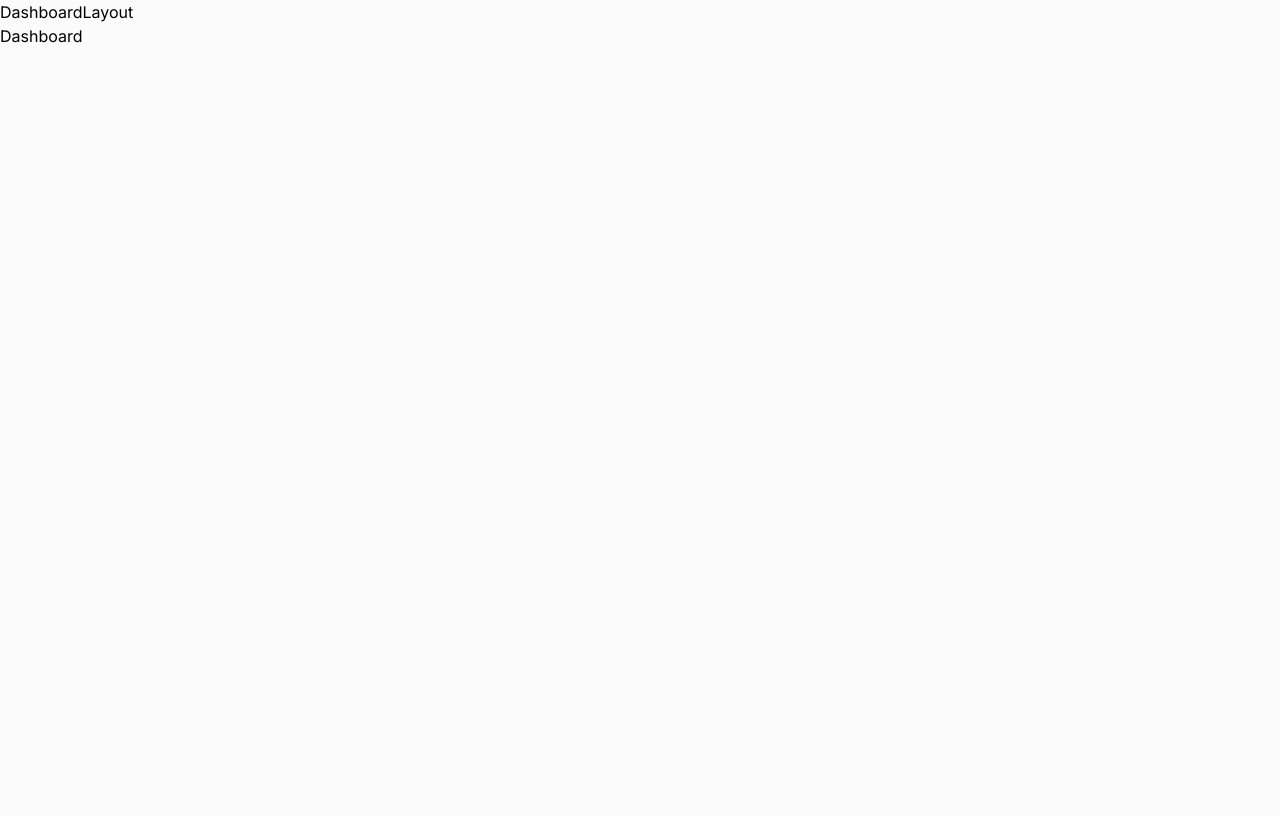
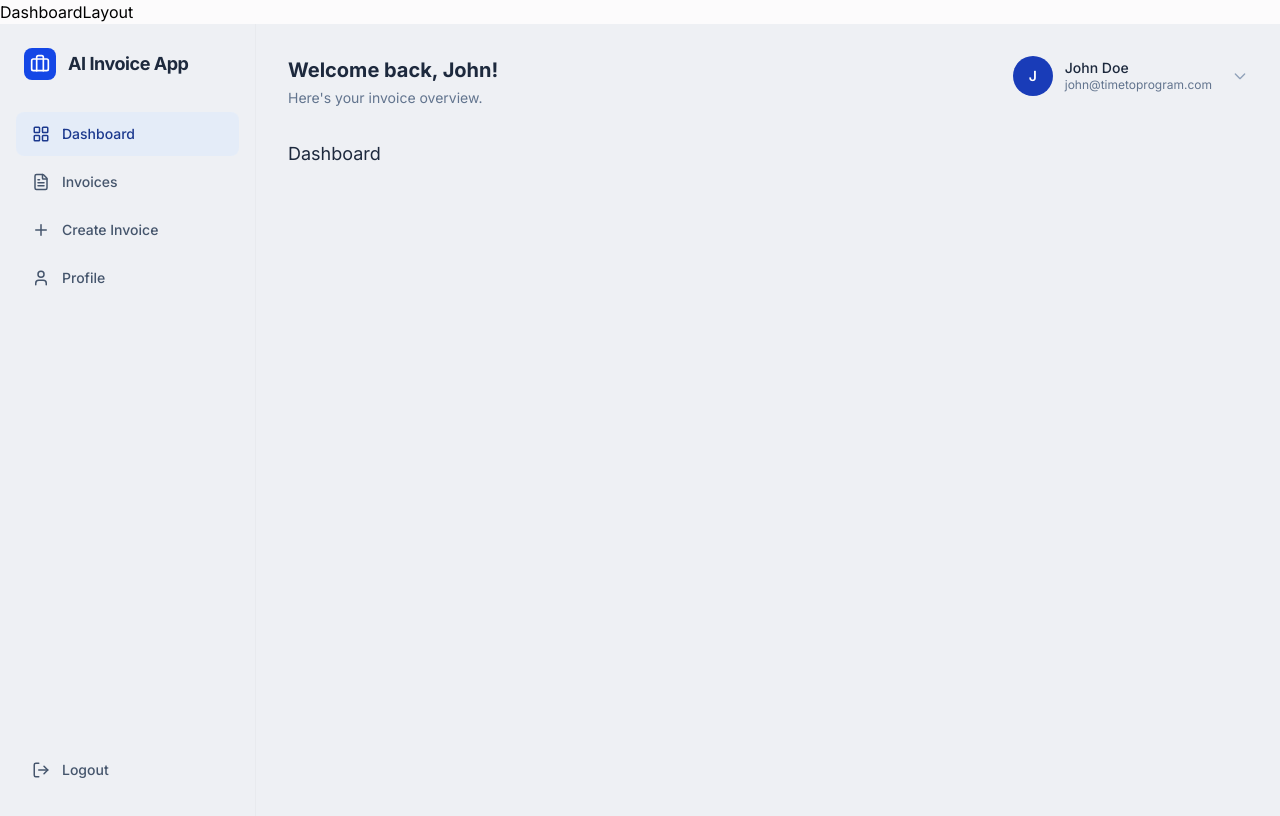
Before and after one commit to Vaibhav9T/AI_Powered_Invoice_Generator, a React (Vite) app in the folder frontend/invoice-generator/: page /dashboard in a window 1280 px wide. Shown: the top 816 px of the page. Built offline with nearby package versions, Linux system fonts and the light colour scheme.

Commit message:
feat : Added Dashboard

```diff
--- a/frontend/invoice-generator/src/App.jsx
+++ b/frontend/invoice-generator/src/App.jsx
@@ -8,7 +8,7 @@ import { Toaster } from 'react-hot-toast';
 import LandingPage from './pages/LandingPage/LandingPage';
 import Signup from './pages/auth/Signup';
 import Login from './pages/auth/Login';
-import Dashboard from './pages/Dashboard/Dashboard';
+import Dashboard from './pages/Dashboard/Dashboard.jsx';
 import ProfilePage from './pages/Profile/ProfilePage';
 import AllInvoices from './pages/Invoices/AllInvoices';
 import CreateInvoice from './pages/Invoices/CreateInvoice';
--- a/frontend/invoice-generator/src/components/landing/Header.jsx
+++ b/frontend/invoice-generator/src/components/landing/Header.jsx
@@ -2,14 +2,17 @@ import { useState, useEffect, use } from "react";
 import { Link } from "react-router-dom";
 import {FileText, Menu, X} from 'lucide-react';
 import ProfileDropdown from "../layout/ProfileDropdown";
+import { useAuth } from "../../context/AuthContext";
 
 const Header = () => {
 const [isScrolled, setIsScrolled] = useState(false);
 const [isMenuOpen, setIsMenuOpen] = useState(false);
 const isAunthenticated = false; // Replace with actual authentication logic
-const user= {name:"Vaibhav", email:"vaibhavtembukadea09@gmail,com"}
-const logout=()=>{}
+// const user= {name:"Vaibhav", email:"vaibhavtembukadea09@gmail,com"}
+// const logout=()=>{}
 const [profileDropdownOpen, setProfileDropdownOpen] = useState(false);
+
+const { isAuthenticated, user, logout } = useAuth();
 
 useEffect(() => {
     const handleScroll = () => {
--- a/frontend/invoice-generator/src/components/landing/Hero.jsx
+++ b/frontend/invoice-generator/src/components/landing/Hero.jsx
@@ -1,8 +1,11 @@
 import react from 'react';
 import { Link } from 'react-router-dom';
+import { useAuth } from '../../context/AuthContext';
+
+const Hero = () => {
+  const { isAuthenticated } = useAuth();
 
 
-const Hero = () => {
   return (
     <div className="bg-white">
       {/* Hero Section */}
--- a/frontend/invoice-generator/src/pages/Dashboard/Dashboard.jsx
+++ b/frontend/invoice-generator/src/pages/Dashboard/Dashboard.jsx
@@ -1,9 +1,127 @@
 import React from 'react';
+import { Link, useLocation, useNavigate } from 'react-router-dom';
+import {
+  LayoutGrid,
+  FileText,
+  Plus,
+  User,
+  LogOut,
+  Briefcase
+} from 'lucide-react';
+import { useAuth } from '../../context/AuthContext';
 
-const Dashboard = () => {
+const Dashboard = ({ children }) => {
+  const location = useLocation();
+  const navigate = useNavigate();
+  const { user, logout } = useAuth();
+
+  const handleLogout = () => {
+    logout();
+    navigate('/login');
+  };
+
+  // Helper function to style the active sidebar link
+  const getLinkClasses = (path) => {
+    const baseClasses = "flex items-center gap-3 px-4 py-3 rounded-lg text-sm font-medium transition-colors w-full";
+    if (location.pathname === path) {
+      // Active state: Light blue background with darker blue text (like the screenshot)
+      return `${baseClasses} bg-blue-100/50 text-blue-900`;
+    }
+    // Inactive state: Gray text that darkens on hover
+    return `${baseClasses} text-slate-600 hover:bg-gray-200/50 hover:text-slate-900`;
+  };
+
   return (
-    <div>
-      Dashboard
+    // The specific light gray background from the tutorial
+    <div className="flex h-screen bg-[#eef0f4] overflow-hidden">
+
+      {/* ================= SIDEBAR ================= */}
+      <aside className="w-64 flex flex-col justify-between border-r border-gray-200/60">
+
+        <div>
+          {/* Logo Area */}
+          <div className="p-6 flex items-center gap-3">
+            <div className="bg-blue-700 p-1.5 rounded-lg">
+              <Briefcase className="text-white h-5 w-5" />
+            </div>
+            <span className="font-bold text-lg text-slate-800 tracking-tight">AI Invoice App</span>
+          </div>
+
+          {/* Navigation Links */}
+          <nav className="px-4 space-y-1 mt-2">
+            <Link to="/dashboard" className={getLinkClasses('/dashboard')}>
+              <LayoutGrid size={18} />
+              Dashboard
+            </Link>
+
+            <Link to="/invoices" className={getLinkClasses('/invoices')}>
+              <FileText size={18} />
+              Invoices
+            </Link>
+
+            <Link to="/invoices/new" className={getLinkClasses('/invoices/new')}>
+              <Plus size={18} />
+              Create Invoice
+            </Link>
+
+            <Link to="/profile" className={getLinkClasses('/profile')}>
+              <User size={18} />
+              Profile
+            </Link>
+          </nav>
+        </div>
+
+        {/* Logout Button (Pinned to bottom) */}
+        <div className="p-4 mb-4">
+          <button
+            onClick={handleLogout}
+            className="flex items-center gap-3 px-4 py-3 w-full text-sm font-medium text-slate-600 hover:text-slate-900 hover:bg-gray-200/50 rounded-lg transition-colors"
+          >
+            <LogOut size={18} />
+            Logout
+          </button>
+        </div>
+      </aside>
+
+      {/* ================= MAIN CONTENT AREA ================= */}
+      <main className="flex-1 flex flex-col min-w-0 overflow-y-auto">
+
+        {/* Header */}
+        <header className="px-8 py-8 flex justify-between items-start">
+          <div>
+            <h1 className="text-xl font-bold text-slate-800">
+              Welcome back, {user?.name ? user.name.split(' ')[0] : 'John'}!
+            </h1>
+            <p className="text-sm text-slate-500 mt-1">Here's your invoice overview.</p>
+          </div>
+
+          {/* Profile Widget (Top Right) */}
+          <div className="flex items-center gap-3 cursor-pointer hover:opacity-80 transition-opacity">
+            <div className="h-10 w-10 rounded-full bg-blue-800 flex items-center justify-center text-white font-semibold text-sm">
+              {user?.name ? user.name.charAt(0).toUpperCase() : 'J'}
+            </div>
+            <div className="hidden sm:block text-left pr-2">
+              <p className="text-sm font-medium text-slate-800 leading-tight">
+                {user?.name || 'John Doe'}
+              </p>
+              <p className="text-xs text-slate-500">
+                {user?.email || 'john@timetoprogram.com'}
+              </p>
+            </div>
+            <svg className="w-4 h-4 text-slate-400" fill="none" stroke="currentColor" viewBox="0 0 24 24">
+              <path strokeLinecap="round" strokeLinejoin="round" strokeWidth="2" d="M19 9l-7 7-7-7" />
+            </svg>
+          </div>
+        </header>
+
+        {/* Dynamic Content (This is where the "Dashboard" text is in your screenshot) */}
+        <div className="px-8 pb-8 flex-1">
+          {children ? children : (
+            <div className="text-slate-800 text-lg">Dashboard</div>
+          )}
+        </div>
+
+      </main>
     </div>
   );
 };
--- /dev/null
+++ b/frontend/invoice-generator/src/pages/Dashboard/profileDropdown.jsx
@@ -0,0 +1,10 @@
+import React from 'react'
+
+const profileDropdown = () => {
+
+  return (
+    <div>profileDropdown</div>
+  )
+};
+
+export default profileDropdown
```
